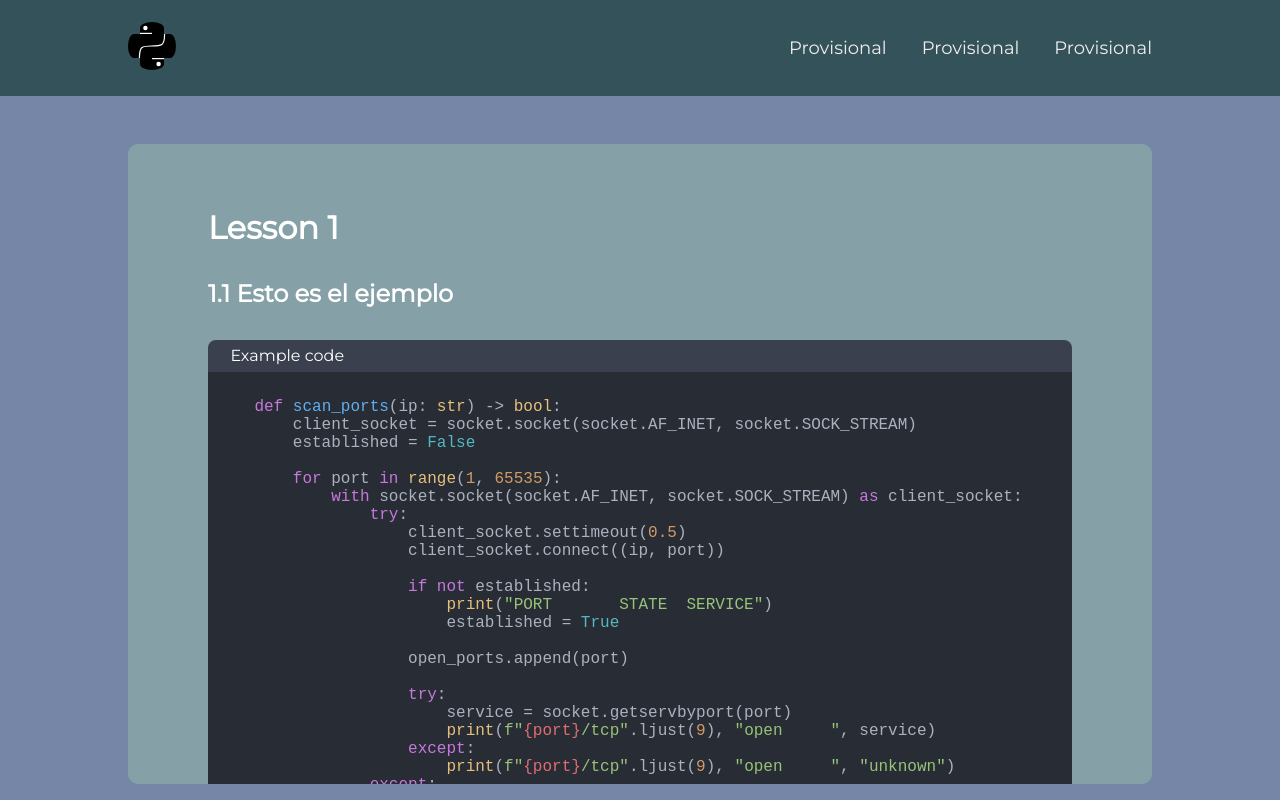
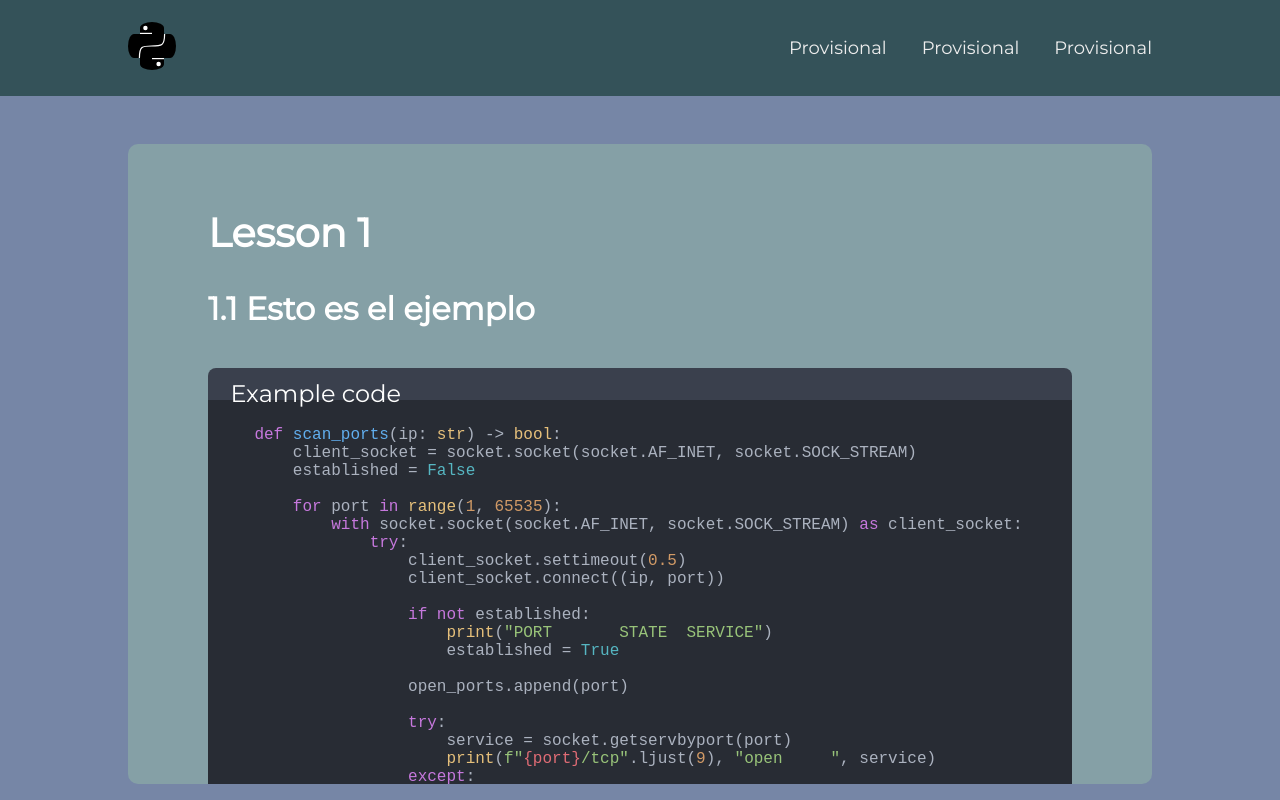
Before and after one commit to pablodorrio/python-course, a React (Vite) app: page /module1/lesson1 in a window 1280 px wide. Built offline with nearby package versions, Linux system fonts and the light colour scheme.

Commit message:
style: enhance course design

```diff
--- a/src/views/Course/Course.css
+++ b/src/views/Course/Course.css
@@ -13,22 +13,23 @@
 }
 
 .course h1 {
-    font-size: 2rem;
+    font-size: 2.5rem;
     font-weight: 600;
     color: #fff;
     margin-bottom: 2rem;
 }
 
 .course h2 {
-    font-size: 1.5rem;
+    font-size: 2rem;
     font-weight: 600;
     color: #fff;
     margin-bottom: 1rem;
 }
 
 .course p {
-    font-size: 1rem;
+    font-size: 1.5rem;
     font-weight: 400;
+    line-height: 2.5rem;
     color: #000;
-    margin: 2rem 0;
+    margin: 2.5rem 0;
 }
```
